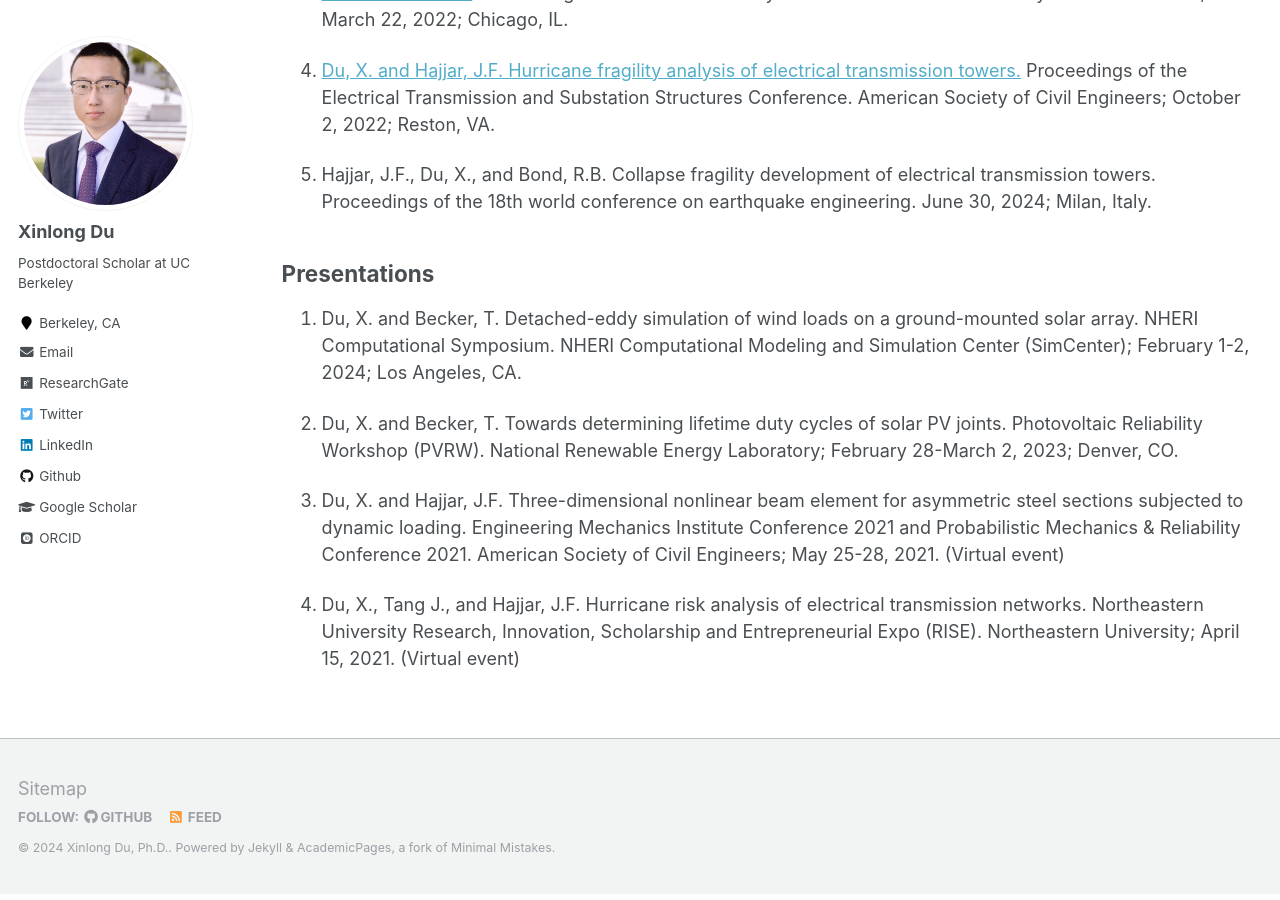
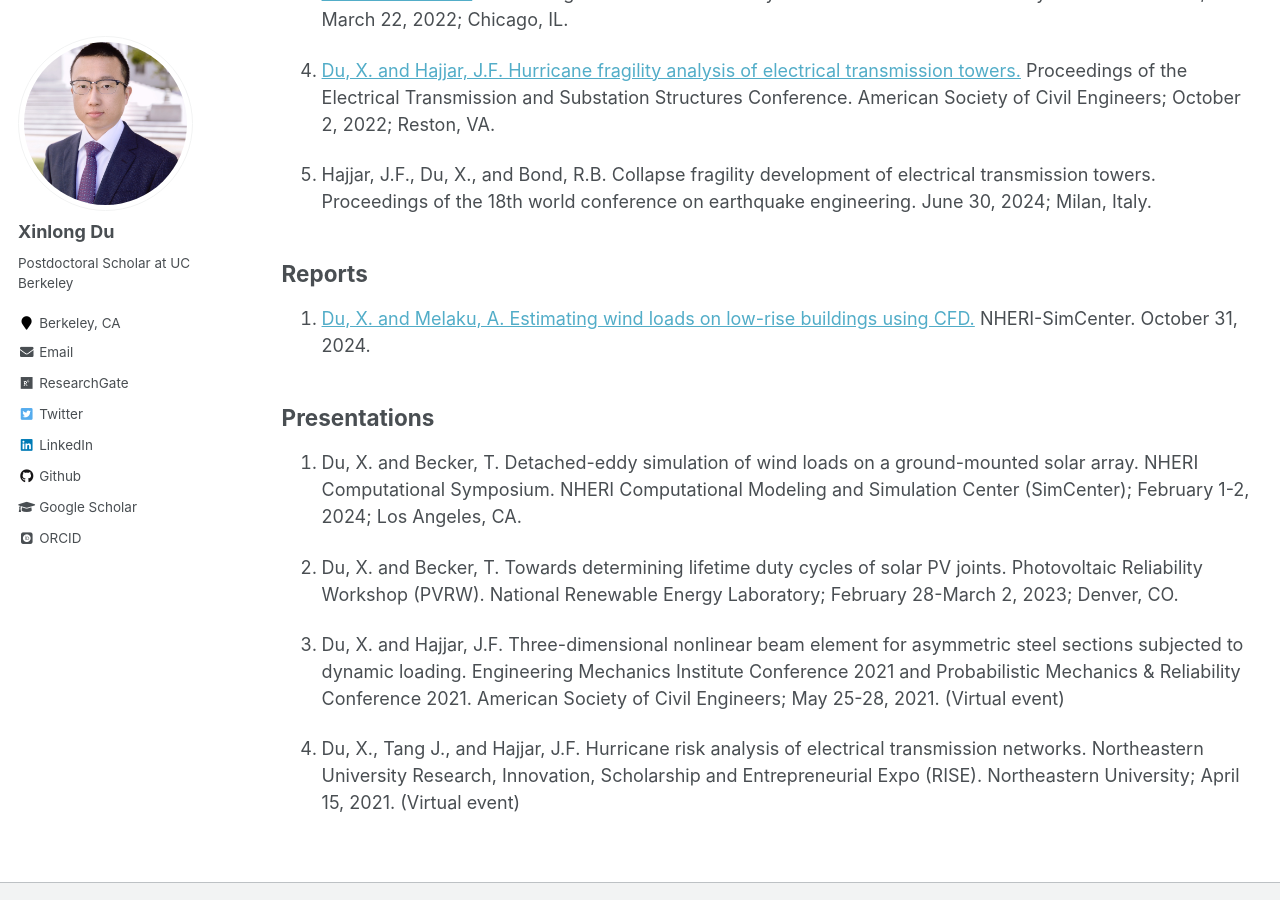
Before and after one commit to xinlong-du/xinlong-du.github.io, a Jekyll site: the page built from _pages/publications.md, in a window 1280 px wide and 900 px high, scrolled down 1360 px. Built offline with Jekyll 4.4.1, drawn with Linux system fonts in a browser that asks for light colours; some web fonts are replaced.

Commit message:
Add the report of LES on low-rise buildings

```diff
--- a/_pages/publications.md
+++ b/_pages/publications.md
@@ -38,6 +38,9 @@ towers subjected to hurricanes.](https://structurae.net/en/literature/conference
 
 5. Hajjar, J.F., Du, X., and Bond, R.B. Collapse fragility development of electrical transmission towers. Proceedings of the 18th world conference on earthquake engineering. June 30, 2024; Milan, Italy.
 
+## Reports
+1. [Du, X. and Melaku, A. Estimating wind loads on low-rise buildings using CFD.](http://xinlong-du.github.io/files/Report_LES_TPU.pdf) NHERI-SimCenter. October 31, 2024.
+
 ## Presentations
 1. Du, X. and Becker, T. Detached-eddy simulation of wind loads on a ground-mounted solar array. NHERI Computational Symposium. NHERI Computational Modeling and Simulation Center (SimCenter); February 1-2, 2024; Los Angeles, CA.
 
```
Also changed, not shown: 1 other file.
